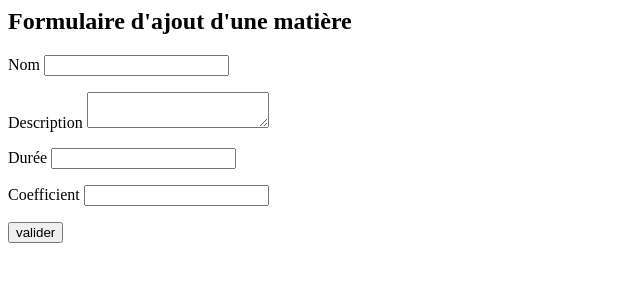
After one commit to AurelienPrugnaud/TD3_Object_PHP, a PHP site: template views/subjectAdd.php in a window 1280 px wide. The commit adds this page. Shown: the top 300 px of the page, without its empty margins (0-640 px from the left). Run offline with PHP 8.4, Linux system fonts and the light colour scheme; the template is opened without the code that fills it, so the values that code supplies are empty.

Commit message:
add the possibility of adding a new subject in the database

```diff
--- a/dispatcher.php
+++ b/dispatcher.php
@@ -18,6 +18,9 @@
 				case 'subjectDetail':
 					include('controllers/subjectDetailController.php');
 					break;
+				case 'subjectAdd':
+					include('controllers/subjectAddController.php');
+					break;
 				case 'subjectModify':
 					include('controllers/subjectFormController.php');
 					break;
--- /dev/null
+++ b/views/subjectAdd.php
@@ -0,0 +1,24 @@
+<div class="card shadow col p-3 m-3">
+	<h2 class="text-center">Formulaire d'ajout d'une matière</h2>
+	<form class="" action="/subjectAdd/" method="POST">
+		<p>
+			<label for="name" class="form-label">Nom</label>
+			<input type="text" id="name" name="name" class="form-control" value=""/>
+		</p>
+		<p>
+			<label for="description" class="form-label">Description</label>
+			<textarea id="description" name="description" class="form-control"/></textarea>
+		</p>
+		<p>
+			<label for="duration" class="form-label">Durée</label>
+			<input type="number" id="duration" name="duration" class="form-control" value=""/>
+		</p>
+		<p>
+			<label for="coefficient" class="form-label">Coefficient</label>
+			<input type="number" id="coefficient" name="coefficient" class="form-control" value=""/>
+		</p>
+		<p>
+			<input type="submit" class="btn btn-dark" name="validate" value="valider"/>
+		</p>
+	</form>
+</div>
--- a/views/subjectsList.php
+++ b/views/subjectsList.php
@@ -1,6 +1,6 @@
 <h2 class="text-center mb-3">Liste des matières</h2>
 
-<a href="" title="ajouter" class="btn btn-outline-dark mb-3">Ajouter</a>
+<a href="/subjectAdd/" title="ajouter" class="btn btn-outline-dark mb-3">Ajouter</a>
 <?php
     if(is_array($tabSubjects) AND count($tabSubjects)>0):
 ?>
```
Also changed, not shown: controllers/subjectAddController.php (added, +10 -0 lines), models/DataBase.php (+12 -0 lines), models/Subject.php (+13 -0 lines).
